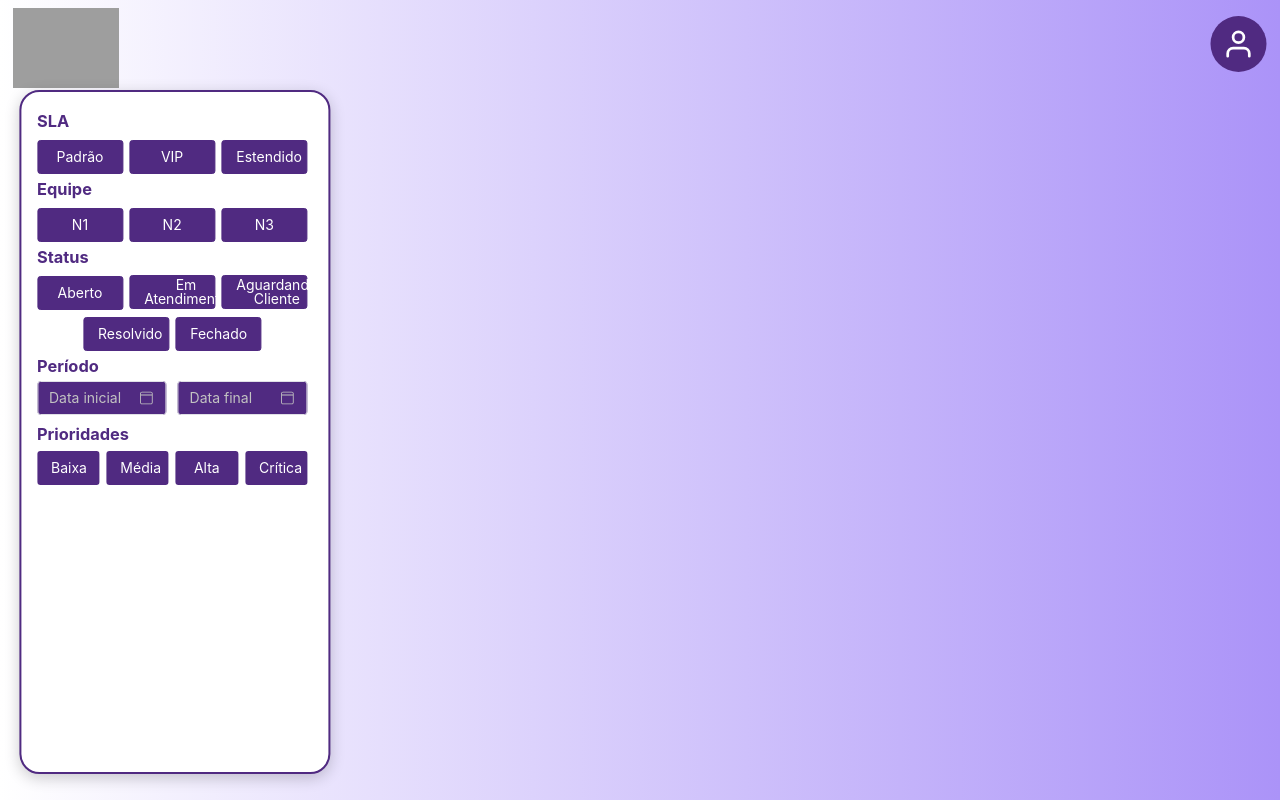
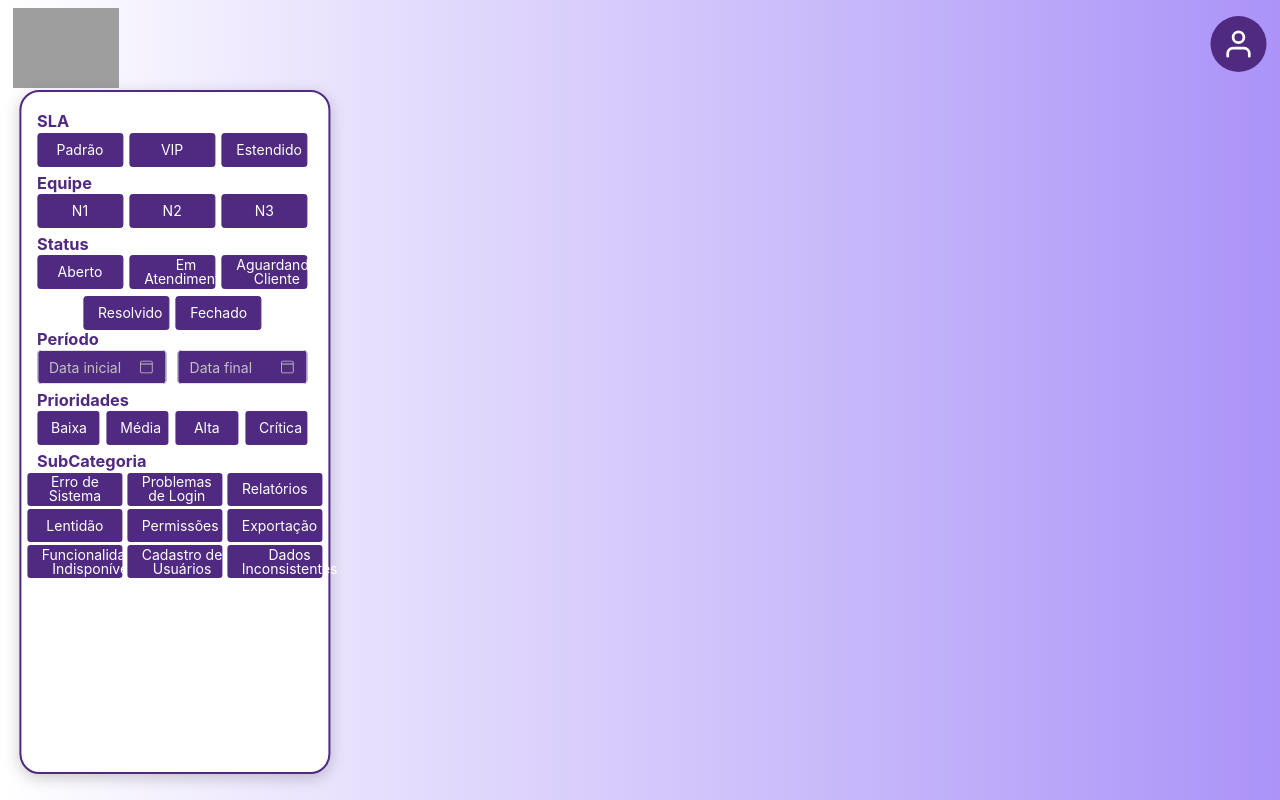
Before and after one commit to new-ge/API_6SEM_FRONT_END, a Vue app in the folder api_6sem_front_end/: page /main in a window 1280 px wide. Built offline with nearby package versions, Linux system fonts and the light colour scheme; grey boxes are pictures that could not be loaded.

Commit message:
LMN-37 feat: 'Button' component for subcategory filters

```diff
--- a/api_6sem_front_end/src/components/FiltersButtons.vue
+++ b/api_6sem_front_end/src/components/FiltersButtons.vue
@@ -84,6 +84,38 @@
                 </n-button>
             </div>
         </div>
+        <div class="subcategory-filter">
+            <h3>SubCategoria</h3>
+            <div class="subcategory-buttons">
+                <n-button color="#502A81" class="subcategory">
+                Erro de <br> Sistema
+                </n-button>
+                <n-button color="#502A81" class="subcategory">
+                Lentidão
+                </n-button>
+                <n-button color="#502A81" class="subcategory">
+                Funcionalidade<br> Indisponível
+                </n-button>
+                <n-button color="#502A81" class="subcategory">
+                Problemas<br> de Login
+                </n-button>
+                <n-button color="#502A81" class="subcategory">
+                Permissões
+                </n-button>
+                <n-button color="#502A81" class="subcategory">
+                Cadastro de<br> Usuários
+                </n-button>
+                <n-button color="#502A81" class="subcategory">
+                Relatórios
+                </n-button>
+                <n-button color="#502A81" class="subcategory">
+                Exportação
+                </n-button>
+                <n-button color="#502A81" class="subcategory">
+                Dados <br> Inconsistentes
+                </n-button>
+            </div>
+        </div>
   </div>
 </template>
 
@@ -117,15 +149,14 @@ h3 {
 }
 
 .sla-filter{
-    height: 10%;
+    height: 9%;
     width: 100%;
 }
 
 .sla-buttons {
     position: absolute;
     width: 100%;
-    height: 5%;
-    top: 7%;
+    top: 6%;
 }
 
 .standard {
@@ -150,7 +181,7 @@ h3 {
 }
 
 .team-filter{
-    height: 10%;
+    height: 9%;
     width: 100%;
 }
 
@@ -158,7 +189,7 @@ h3 {
     position: absolute;
     width: 100%;
     height: 5%;
-    top: 17%;
+    top: 15%;
 }
 
 .analist1 {
@@ -191,7 +222,7 @@ h3 {
     position: absolute;
     width: 100%;
     height: 5%;
-    top: 27%;
+    top: 24%;
 }
 
 .open {
@@ -232,7 +263,7 @@ h3 {
 }
 
 .date-filters {
-    top: 36%;
+    top: 32%;
     height: 13%;
     width: 100%;
     position: absolute;
@@ -244,7 +275,7 @@ h3 {
 .inputs {
     display: flex;
     position: absolute;
-    top: 50%;
+    top: 46%;
     left: 5%;
     right: 7%;
     gap: 4%;
@@ -273,9 +304,9 @@ h3 {
 }
 
 .priorities-filter{
-    height: 40%;
+    height: 35%;
     width: 100%;
-    top: 46%;
+    top: 41%;
     position: absolute;
 }
 
@@ -294,4 +325,28 @@ h3 {
     width: 23%;
 }
 
+.subcategory-filter {
+    height: 26%;
+    width: 100%;
+    top: 50%;
+    position: absolute;
+}
+
+.subcategory-buttons {
+    position: absolute;
+    display: flex;
+    width: 93%;
+    height: 68%;
+    top: 23%;
+    flex-wrap: wrap;
+    gap: 2%;
+    align-items: baseline;
+    right: 5%;
+    flex-direction: column;
+}
+
+.subcategory {
+    height: 28%;
+    width: 33%;
+}
 </style>
```
Lines whose indentation alone changed are shown as unchanged.
